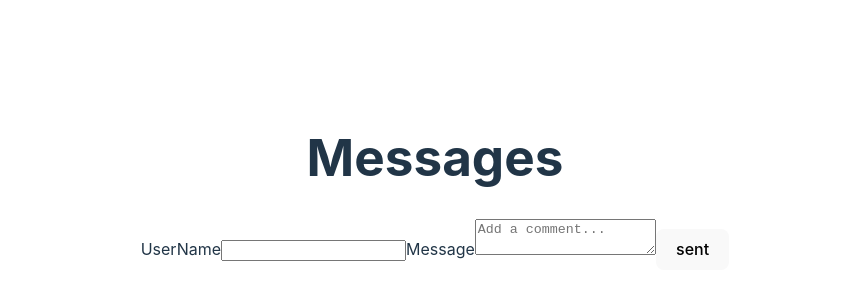
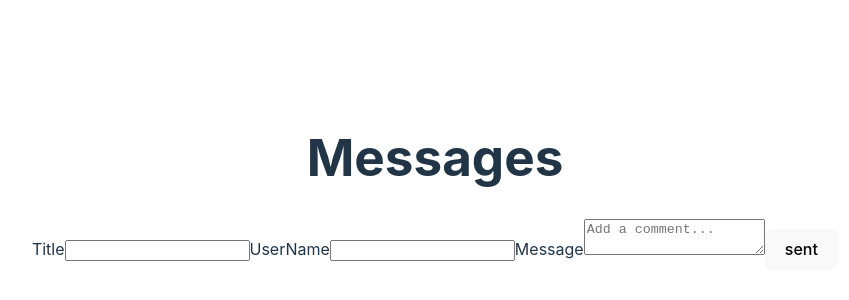
Before and after one commit to objetive218/MessageAppFront, a React (Vite) app: page / in a window 1280 px wide. Shown: the part 218-518 px from the top of the page, without its empty margins (205-1054 px from the left). Built offline with nearby package versions, Linux system fonts and the light colour scheme; no server answers.

Commit message:
create and add put request

```diff
--- a/context/AllMessagesContext.jsx
+++ b/context/AllMessagesContext.jsx
@@ -4,9 +4,9 @@ const AllMessagesContext = createContext(null);
 // eslint-disable-next-line react/prop-types
 const MessagesProvider = function ({ children }) {
     const [content, setContent] = useState(null);
-
+    const [selectMessage, setSelectMessage] = useState({ "user": "", "text": "", "title": "" })
     return (
-        <AllMessagesContext.Provider value={{ content, setContent }}>
+        <AllMessagesContext.Provider value={{ content, setContent, selectMessage, setSelectMessage }}>
             {children}
         </AllMessagesContext.Provider>
     );
--- /dev/null
+++ b/src/components/ChangeForm.jsx
@@ -0,0 +1,39 @@
+import axios from "axios";
+import { useContext, useMemo, useRef, useState } from "react";
+import AllMessagesContext from "../../context/AllMessagesContext";
+
+const ChangeForm = ({infoMessage}) => {
+    const { content,setContent } = useContext(AllMessagesContext)
+    const [editedMessage, setEditedMessage] = useState({});
+    const actualMessage = useMemo((e) => {
+        return content.filter((e) => e !== infoMessage)
+    },[])
+    const changeMessage = () => {
+        axios.put(`${import.meta.env.VITE_URL_POST}:${infoMessage._id}`,{
+            user: editedMessage.user, title: editedMessage.title, text: editedMessage.text
+        }).then((res) => {
+            setContent([actualMessage, res.data])
+        })
+    }
+    const setValues = (e, name) => {
+        setEditedMessage({ ...editedMessage, [name]: e.target.value })
+        console.log(editedMessage)
+    }
+    return (
+            <form action="#" onSubmit={(e) => {
+                e.preventDefault();
+                changeMessage();
+            }}>
+                <label htmlFor="title">Title</label>
+                <input type="text" name="title" id="title" placeholder={infoMessage.title} value={infoMessage.title} onChange={(e) => setValues(e, "title")} />
+                <label htmlFor="user">UserName</label>
+                <input type="text" name="user" id="user" placeholder={infoMessage.user} value={infoMessage.user} onChange={(e) => setValues(e, "user")} />
+                <label htmlFor="user">Message</label>
+                <textarea name="mesagge" id="mesagges" placeholder={infoMessage.text} value={infoMessage.text} onChange={(e) => setValues(e, "text")}></textarea>
+                <button type="submit">sent</button>
+            </form>
+
+    );
+}
+
+export default ChangeForm;
--- a/src/components/Messages.jsx
+++ b/src/components/Messages.jsx
@@ -1,9 +1,11 @@
 import axios from "axios";
-import { useContext, useEffect } from "react";
+import { useContext, useEffect, useState } from "react";
 import AllMessagesContext from "../../context/AllMessagesContext";
+import ChangeForm from "./ChangeForm";
 
 const Messages = () => {
     const {content, setContent} = useContext(AllMessagesContext);
+    const [showForm, setShowForm] = useState(false);
     useEffect(() => {
         axios.get(`${import.meta.env.VITE_URL_DB}`).then((response) => setContent(response.data.messages)).catch(() => {
         })
@@ -14,8 +16,11 @@ const Messages = () => {
         <div>
             {content.map((e) => {
                 return (<>
-                    <h1 key={e._id}>{e.user}</h1>
+                    <h3 key={e._id}>{e.user}</h3>
+                    <h1>{e.title}</h1>
                     <p>{e.text}</p>
+                    {/*need only active the form of one message */}
+                    <button onClick={() => setShowForm(!showForm)}>Edit</button>
                 </>
                 )
             })}
--- a/src/components/NewMesagge.jsx
+++ b/src/components/NewMesagge.jsx
@@ -3,30 +3,36 @@ import { useContext, useState } from "react";
 import AllMessagesContext from "../../context/AllMessagesContext";
 
 const NewMesagge = () => {
-    const {content, setContent} = useContext(AllMessagesContext);
-    const [NewMesaggeForm, setNewMesaggeForm] = useState({"user" : "", "text": ""})
-    const setValues = (e,name) => {
-        setNewMesaggeForm({...NewMesaggeForm, [name]: e.target.value})
+    const { content, setContent, selectMessage, setSelectMessage } = useContext(AllMessagesContext);
+    const [showForm, setShowForm] = useState(true);
+    const [NewMesaggeForm, setNewMesaggeForm] = useState({ "user": "", "text": "", "title": "" })
+    const setValues = (e, name) => {
+        setNewMesaggeForm({ ...NewMesaggeForm, [name]: e.target.value })
         console.log(NewMesaggeForm)
     }
     const createMessage = () => {
         axios.post(import.meta.env.VITE_URL_POST, {
-            user: NewMesaggeForm.user, text: NewMesaggeForm.text
-        }).then((res) => {setContent([...content, res.data])})
+            user: NewMesaggeForm.user,title: NewMesaggeForm.title, text: NewMesaggeForm.text
+        }).then((res) => { setContent([...content, res.data]) })
     }
+
     return (
-        <div>
+        (<div>
             {/*aqui se escriben los mensajes */}
-            <form action="#" onSubmit={(e) => {e.preventDefault()
+            <form action="#" onSubmit={(e) => {
+                e.preventDefault()
                 createMessage()
             }}>
+                <label htmlFor="title">Title</label>
+                <input type="text" name="title" id="title" value={NewMesaggeForm.title} onChange={(e) => setValues(e, "title")} />
                 <label htmlFor="user">UserName</label>
-                <input type="text" name="user" id="user" value={NewMesaggeForm.user} onChange={(e) => setValues(e, "user")}/>
+                <input type="text" name="user" id="user" value={NewMesaggeForm.user} onChange={(e) => setValues(e, "user")} />
                 <label htmlFor="user">Message</label>
                 <textarea name="mesagge" id="mesagges" placeholder="Add a comment..." value={NewMesaggeForm.text} onChange={(e) => setValues(e, "text")}></textarea>
                 <button type="submit">sent</button>
+
             </form>
-        </div>
+        </div>)
     );
 }
 
```
